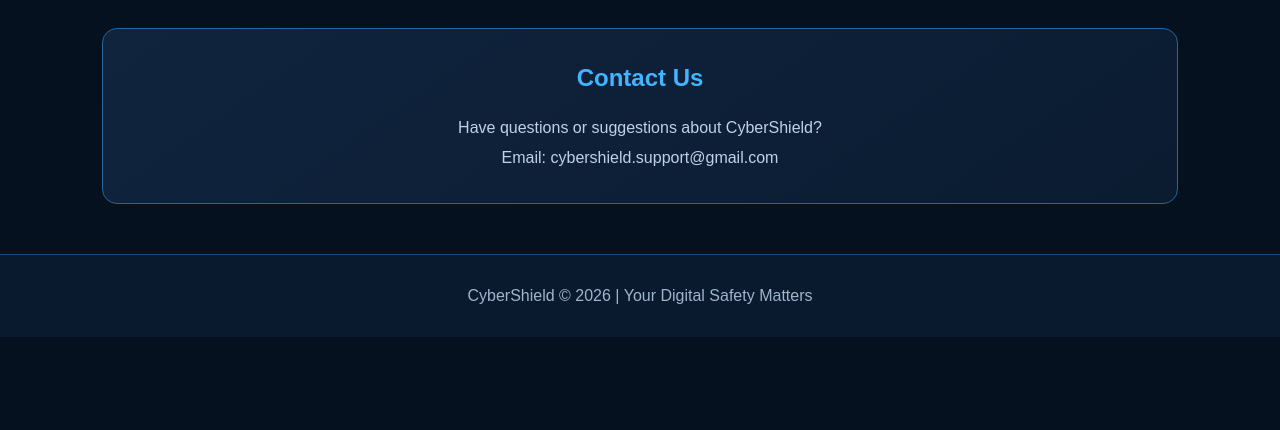
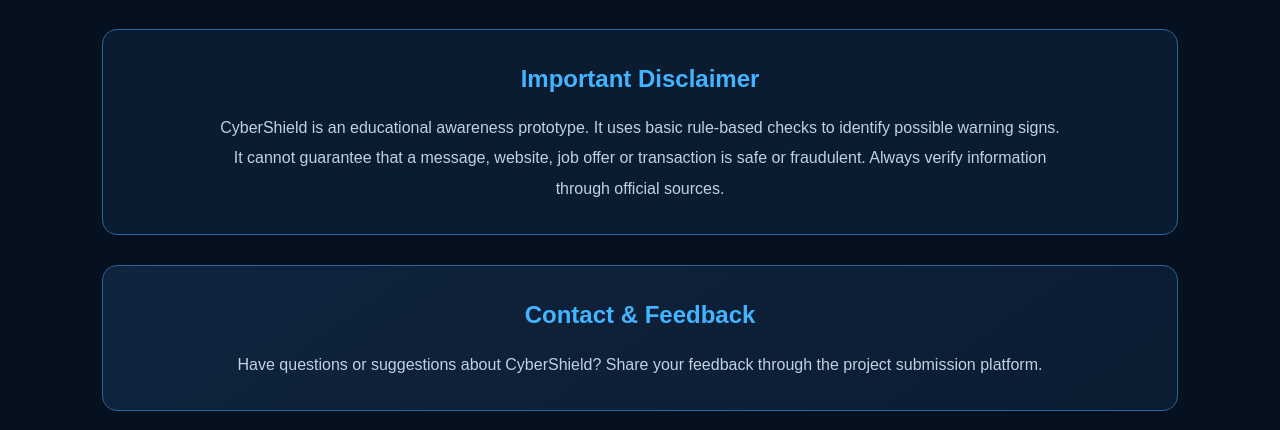
Before and after one commit to lakshana1512/CyberShield, a plain HTML site: page index.html in a window 1280 px wide. Shown: the part 2027-2457 px from the top of the page. Before the commit the page ends 2364 px from the top, so only its background shows below. Drawn offline with Linux system fonts and the light colour scheme.

Commit message:
Update index.html

```diff
--- a/index.html
+++ b/index.html
@@ -1,18 +1,25 @@
 
 <!DOCTYPE html>
 <html lang="en">
+
 <head>
     <meta charset="UTF-8">
     <meta name="viewport" content="width=device-width, initial-scale=1.0">
+
     <title>CyberShield | Digital Safety</title>
+
     <link rel="stylesheet" href="style.css">
 </head>
+
 <body>
 
+    <!-- HEADER -->
     <header>
         <h2>🛡 CYBERSHIELD</h2>
         <p>All-in-One Digital Safety Platform</p>
     </header>
+
+    <!-- NAVIGATION -->
     <nav class="navbar">
         <a href="#">Home</a>
         <a href="#modules">Modules</a>
@@ -20,17 +27,22 @@
         <a href="#contact">Contact</a>
     </nav>
 
+    <!-- HERO SECTION -->
     <section class="hero">
-    <img src="images/cybershield-logo.png"
+        <img src="cybershield-logo.png"
              alt="CyberShield Logo"
              class="hero-logo">
+
         <p>Detect Threats. Understand Risks. Protect Yourself.</p>
     </section>
 
+    <!-- SECURITY MODULES -->
     <main id="modules">
+
         <h2>Choose Your Security Module</h2>
 
         <div class="modules">
+
             <div class="card" onclick="openModule('message')">
                 <h3>📩 Scam Message Checker</h3>
                 <p>Check suspicious SMS and WhatsApp messages.</p>
@@ -45,6 +57,7 @@
                 <h3>💼 Job & Website Checker</h3>
                 <p>Review suspicious job offers and website links.</p>
             </div>
+
             <div class="card" onclick="openModule('link')">
                 <h3>🔗 Suspicious Link Checker</h3>
                 <p>Check suspicious website URLs and identify warning signs.</p>
@@ -59,11 +72,17 @@
                 <h3>👤 Identity Misuse Support</h3>
                 <p>Get guidance about fake social media profiles.</p>
             </div>
+
         </div>
 
+        <!-- SECURITY CHECKER -->
         <section id="checker" class="checker">
+
             <h2 id="moduleTitle">Security Check</h2>
-        <p id="moduleDescription">Enter suspicious content below.</p>
+
+            <p id="moduleDescription">
+                Enter suspicious content below.
+            </p>
 
             <textarea id="userInput"
                 placeholder="Paste your suspicious message here..."></textarea>
@@ -72,9 +91,14 @@
 
             <div id="result"></div>
             <div id="tamilResult"></div>
+
         </section>
+
     </main>
+
+    <!-- ABOUT SECTION -->
     <section class="about" id="about">
+
         <h2>About CyberShield</h2>
 
         <p>
@@ -84,9 +108,12 @@
             It helps users understand cyber risks and follow
             safe digital practices.
         </p>
+
     </section>
 
+    <!-- DISCLAIMER -->
     <section class="disclaimer">
+
         <h2>Important Disclaimer</h2>
 
         <p>
@@ -96,16 +123,28 @@
             website, job offer or transaction is safe or fraudulent.
             Always verify information through official sources.
         </p>
+
     </section>
+
+    <!-- CONTACT SECTION -->
     <section class="contact" id="contact">
-    <h2>Contact Us</h2>
-    <p>Have questions or suggestions about CyberShield?</p>
-    <p>Email: cybershield.support@gmail.com</p>
+
+        <h2>Contact & Feedback</h2>
+
+        <p>
+            Have questions or suggestions about CyberShield?
+            Share your feedback through the project submission platform.
+        </p>
+
     </section>
+
+    <!-- FOOTER -->
     <footer>
         <p>CyberShield © 2026 | Your Digital Safety Matters</p>
     </footer>
 
+    <!-- JAVASCRIPT -->
     <script src="script.js"></script>
+
 </body>
 </html>
```
Lines whose indentation alone changed are shown as unchanged.
